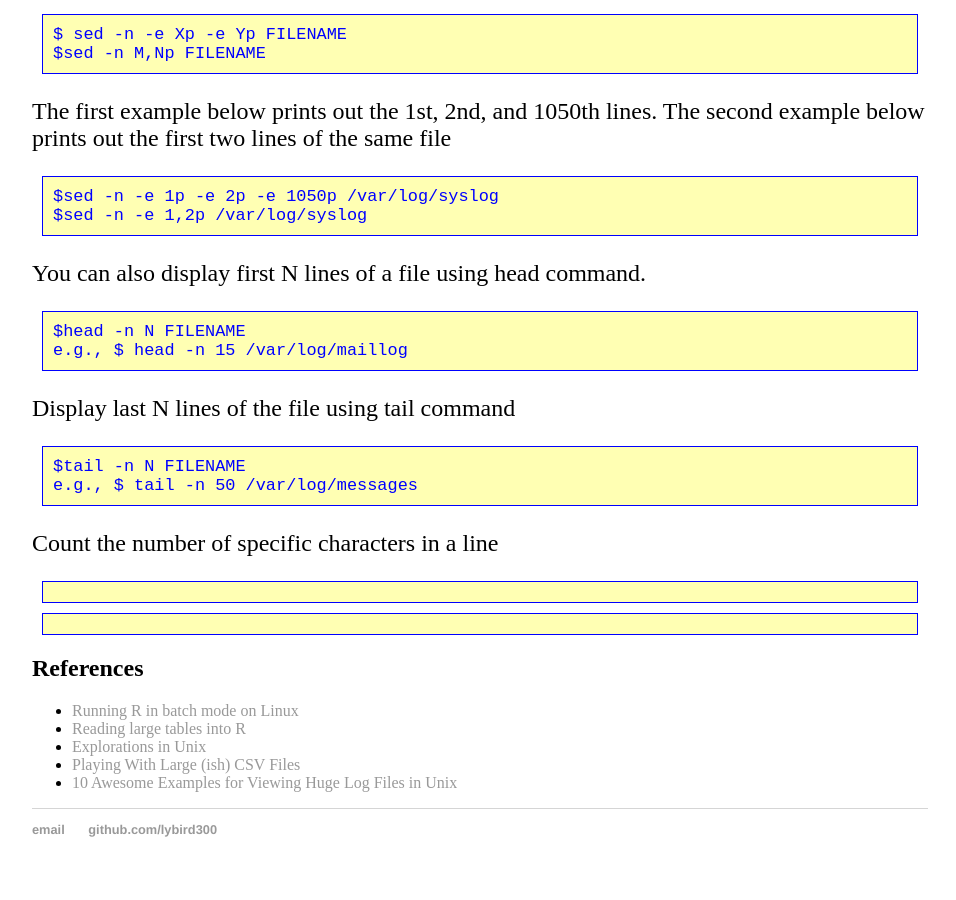
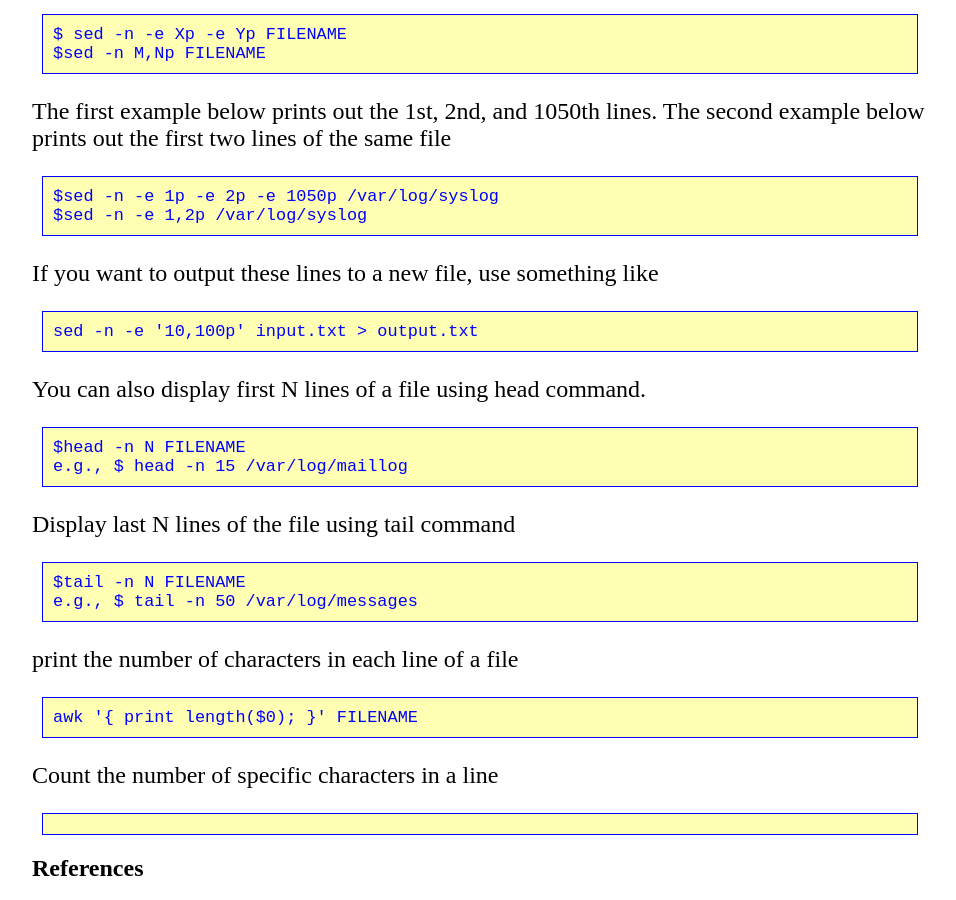
Before and after one commit to lybird300/lybird300.github.io, a Jekyll site: the page built from _posts/2015-05-01-inspect-big-data.md, in a window 1280 px wide and 900 px high, scrolled down 1620 px. Shown: the whole window, without its empty margins (160-1116 px from the left). Built offline with Jekyll 4.4.1, drawn with Linux system fonts in a browser that asks for light colours.

Commit message:
Update 2015-05-01-inspect-big-data.md

```diff
--- a/_posts/2015-05-01-inspect-big-data.md
+++ b/_posts/2015-05-01-inspect-big-data.md
@@ -33,14 +33,18 @@ $sed -n M,Np FILENAME</code></pre>
 The first example below prints out the 1st, 2nd, and 1050th lines. The second example below prints out the first two lines of the same file
 <pre><code>$sed -n -e 1p -e 2p -e 1050p /var/log/syslog
 $sed -n -e 1,2p /var/log/syslog</code></pre>
+If you want to output these lines to a new file, use something like
+<pre><code>sed -n -e '10,100p' input.txt > output.txt</code></pre>
 You can also display first N lines of a file using head command.
 <pre><code>$head -n N FILENAME
 e.g., $ head -n 15 /var/log/maillog</code></pre>
 Display last N lines of the file using tail command
 <pre><code>$tail -n N FILENAME
 e.g., $ tail -n 50 /var/log/messages</code></pre>
+print the number of characters in each line of a file
+<pre><code>awk '{ print length($0); }' FILENAME</code></pre>
 Count the number of specific characters in a line
-<pre><code></code></pre>
+
 <pre><code></code></pre>
 <h2>References</h2>
 <ul>
```
